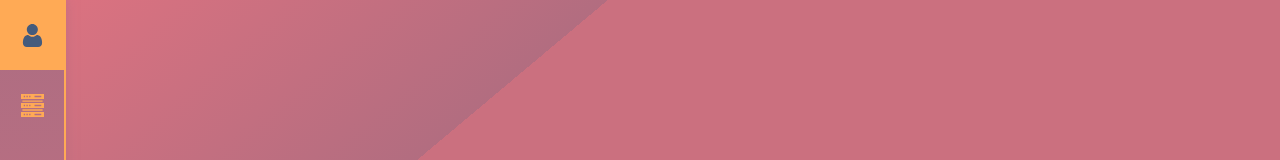
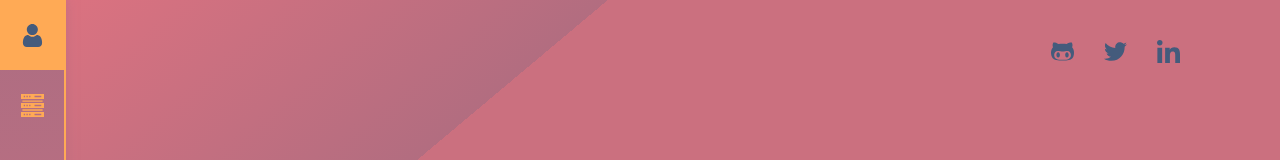
Before and after one commit to diglopes/my-portfolio, a website: page index.html in a window 1280 px wide. Shown: the top 160 px of the page. Drawn offline with Linux system fonts and the light colour scheme.

Commit message:
Add social

```diff
--- a/assets/styles/main.css
+++ b/assets/styles/main.css
@@ -75,3 +75,26 @@
     height: calc(100vh - 62px);
   }
 }
+
+/*********************
+*       SOCIAL
+*********************/
+
+.social {
+  display: grid;
+  grid-template-columns: repeat(3, 1fr);
+  column-gap: 30px;
+  position: absolute;
+  right: 100px;
+  top: 40px;
+}
+
+.social svg {
+  height: 23px;
+  transition: all 0.3s ease;
+  fill: var(--clr-base-dark);
+}
+
+.social svg:hover {
+  fill: var(--clr-secondary);
+}
--- a/index.html
+++ b/index.html
@@ -72,6 +72,42 @@
       </header>
 
       <main class="main">
+        <ul class="social">
+          <li>
+            <a href="#" target="_blank">
+              <svg viewBox="0 0 24 24">
+                <g>
+                  <path
+                    d="M12.29 21.499c3.73 0 8.94.09 10.835-3.701.715-1.449.875-3.122.875-4.7h-.001c0-2.073-.575-4.047-1.95-5.651.786-2.363.26-3.756-.345-4.948-2.24 0-3.69.42-5.39 1.742-2.746-.653-5.856-.571-8.455.04C6.134 2.945 4.684 2.5 2.419 2.5c-.621 1.237-1.136 2.599-.344 4.977C-.601 10.56-.391 15.043 1.01 17.799c1.97 3.835 7.49 3.7 11.28 3.7zm-5.289-9.99c.95 0 1.865.168 2.8.297 3.418.52 5.215-.297 7.31-.297 2.339 0 3.675 1.915 3.675 4.087 0 4.349-4.015 5.012-7.53 5.012-2.419-.163-9.93.976-9.93-5.012 0-2.172 1.334-4.087 3.675-4.087z"
+                  />
+                  <path
+                    d="M16.655 18.323c1.29 0 1.835-1.692 1.835-2.727s-.545-2.727-1.835-2.727-1.835 1.692-1.835 2.727.545 2.727 1.835 2.727zM7.47 18.323c1.29 0 1.835-1.692 1.835-2.727S8.759 12.87 7.47 12.87s-1.835 1.692-1.835 2.727.545 2.726 1.835 2.726z"
+                  />
+                </g>
+              </svg>
+            </a>
+          </li>
+
+          <li>
+            <a href="#" target="_blank">
+              <svg viewBox="0 0 512 512">
+                <path
+                  d="M512 97.248c-19.04 8.352-39.328 13.888-60.48 16.576 21.76-12.992 38.368-33.408 46.176-58.016-20.288 12.096-42.688 20.64-66.56 25.408C411.872 60.704 384.416 48 354.464 48c-58.112 0-104.896 47.168-104.896 104.992 0 8.32.704 16.32 2.432 23.936-87.264-4.256-164.48-46.08-216.352-109.792-9.056 15.712-14.368 33.696-14.368 53.056 0 36.352 18.72 68.576 46.624 87.232-16.864-.32-33.408-5.216-47.424-12.928v1.152c0 51.008 36.384 93.376 84.096 103.136-8.544 2.336-17.856 3.456-27.52 3.456-6.72 0-13.504-.384-19.872-1.792 13.6 41.568 52.192 72.128 98.08 73.12-35.712 27.936-81.056 44.768-130.144 44.768-8.608 0-16.864-.384-25.12-1.44C46.496 446.88 101.6 464 161.024 464c193.152 0 298.752-160 298.752-298.688 0-4.64-.16-9.12-.384-13.568 20.832-14.784 38.336-33.248 52.608-54.496z"
+                />
+              </svg>
+            </a>
+          </li>
+
+          <li>
+            <a href="#" target="_blank">
+              <svg viewBox="0 0 24 24">
+                <path
+                  d="M23.994 24v-.001H24v-8.802c0-4.306-.927-7.623-5.961-7.623-2.42 0-4.044 1.328-4.707 2.587h-.07V7.976H8.489v16.023h4.97v-7.934c0-2.089.396-4.109 2.983-4.109 2.549 0 2.587 2.384 2.587 4.243V24zM.396 7.977h4.976V24H.396zM2.882 0C1.291 0 0 1.291 0 2.882s1.291 2.909 2.882 2.909 2.882-1.318 2.882-2.909A2.884 2.884 0 002.882 0z"
+                />
+              </svg>
+            </a>
+          </li>
+        </ul>
         <section></section>
       </main>
     </div>
```
